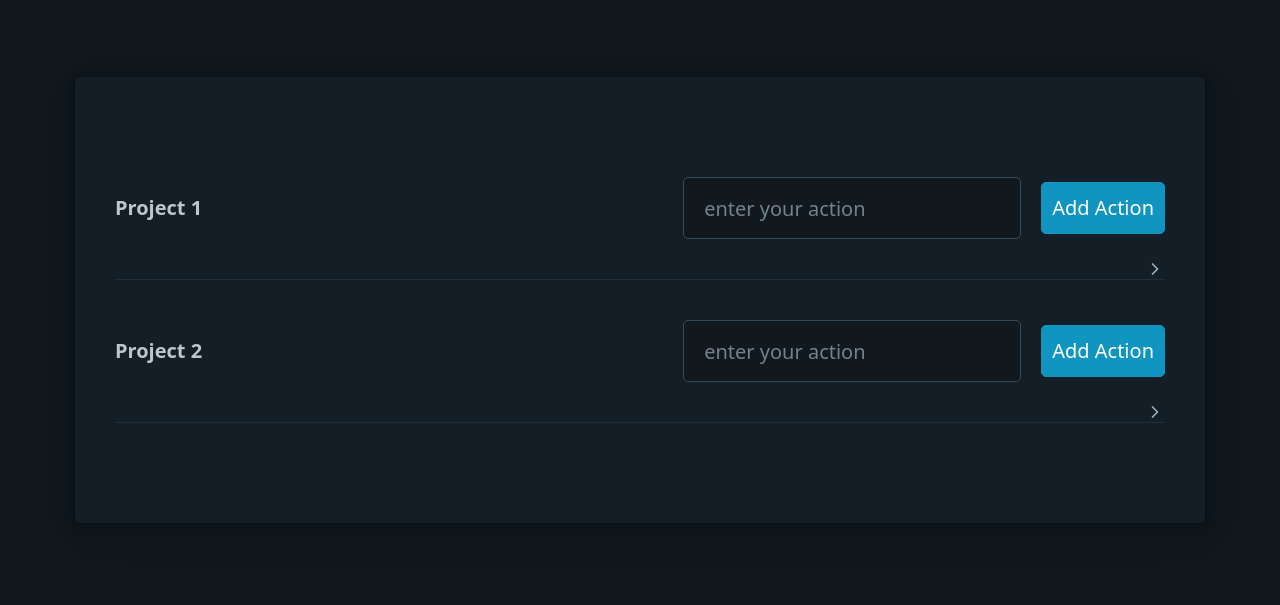
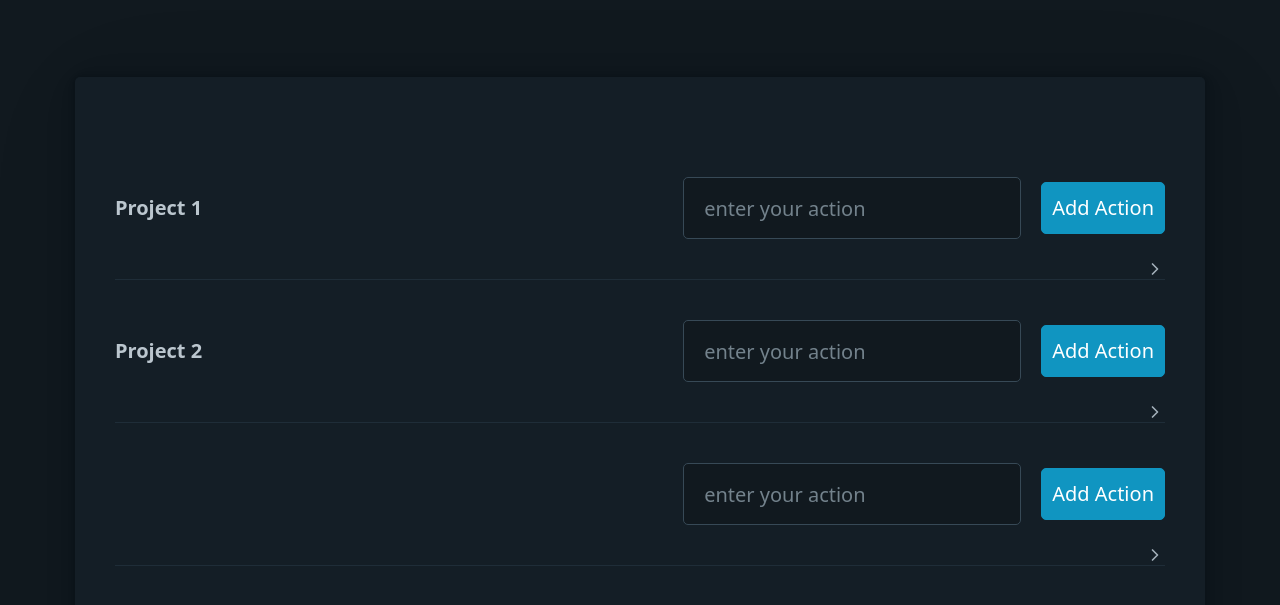
Before and after one commit to hatipocan/toDoApp, a website with bundled scripts: page dist/index.html in a window 1280 px wide. Both pictures are taken after a click on the button "Add Project". Shown: the part 185-790 px from the top of the page. Built offline with nearby package versions, Linux system fonts and the light colour scheme.

Commit message:
project add button functional

```diff
--- a/src/index.js
+++ b/src/index.js
@@ -1,5 +1,8 @@
 import darkmode from './dark-mode.png';
+import projectAdder from './project';
 import themeChanger from './themebutton';
 
 
 themeChanger();
+
+projectAdder();
--- /dev/null
+++ b/src/project.js
@@ -0,0 +1,52 @@
+const projectAdder = () => {
+    const addProjectButton = document.getElementById('add-project');
+    addProjectButton.addEventListener('click', () => {
+        const mainArticle = document.querySelector('.main-article');
+        const projectInput = document.querySelector('#project-name').value;
+        mainArticle.innerHTML += `
+        <details>
+                <summary>
+                    <nav>
+                        <ul class="strong-title">
+                            <li><strong>${projectInput}</strong></li>
+                        </ul>
+                        <ul class="sub-details">
+                            <li><input type="text" name="" id="action-input" placeholder="enter your action"></li>
+                            <li><a href="#" role="button" id="add-action">Add Action</a></li>
+                        </ul>
+
+                    </nav>
+                </summary>
+                <ul>
+                    <li>
+                        <nav>
+                            <ul>
+                                <li><strong></strong></li>
+                            </ul>
+                            <ul>
+                                <li>
+                                    <details role="list">
+                                        <summary aria-haspopup="listbox">Progress</summary>
+                                        <ul role="listbox">
+                                            <li><a>In progress</a></li>
+                                            <li><a>Completed</a></li>
+                                        </ul>
+                                      </details>
+                                </li>
+                                <li><a href="#" role="button">Due Date</a></li>
+                            </ul>
+
+                        </nav>
+                    </li>
+
+                </ul>
+            </details>
+        `;
+
+
+    })
+
+
+};
+
+export default projectAdder;
```
Also changed, not shown: dist/bundle.js, dist/index.html.
